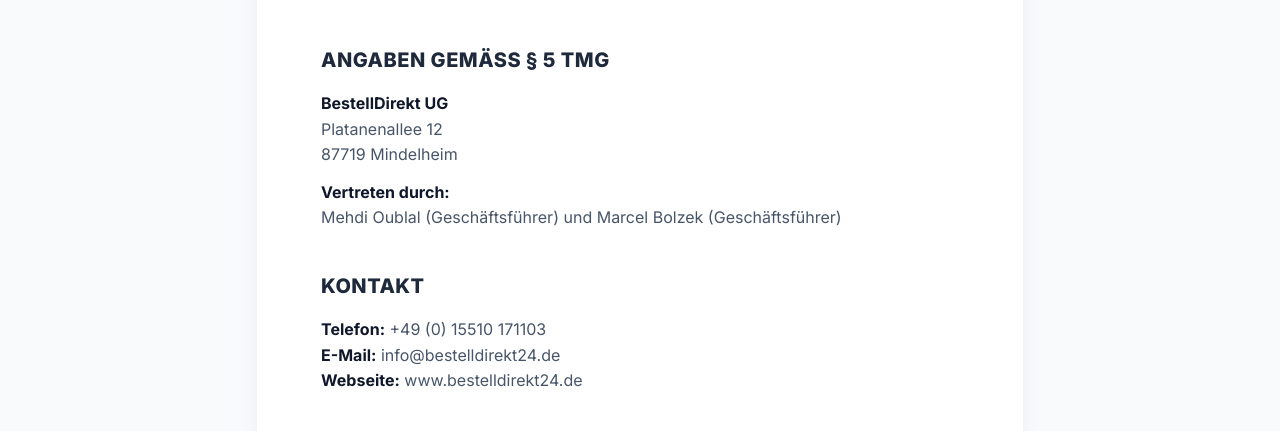
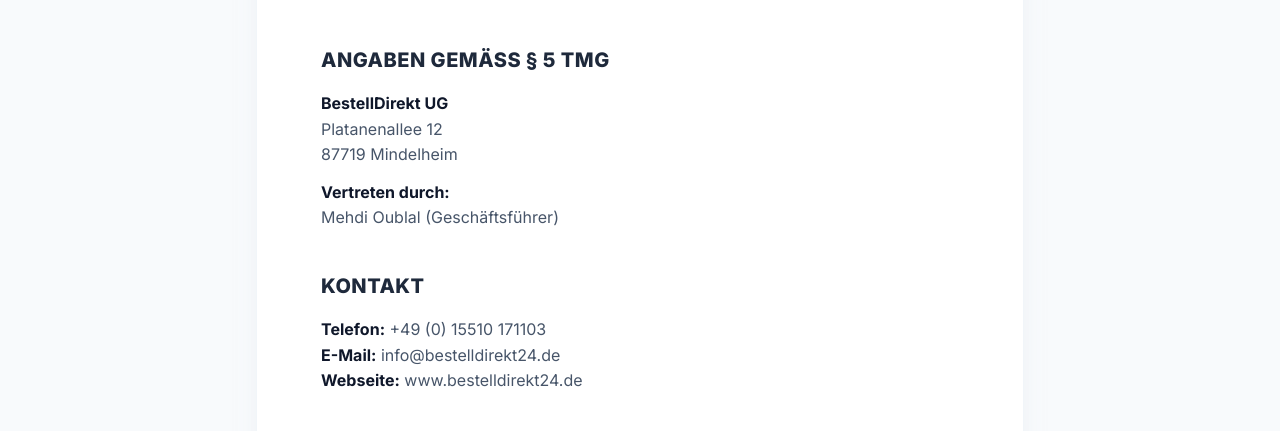
Before and after one commit to Cobin77/bestelldirekt_tr, a website: page docs/legal/imprint.html in a window 1280 px wide. Shown: the part 316-747 px from the top of the page. Drawn offline with nearby package versions, Linux system fonts and the light colour scheme.

Commit message:
Update imprint.html

```diff
--- a/docs/legal/imprint.html
+++ b/docs/legal/imprint.html
@@ -107,7 +107,7 @@
 
                         <p>
                             <strong>Vertreten durch:</strong><br>
-                            Mehdi Oublal (Geschäftsführer) und Marcel Bolzek (Geschäftsführer)
+                            Mehdi Oublal (Geschäftsführer)
                         </p>
                     </section>
 
```
